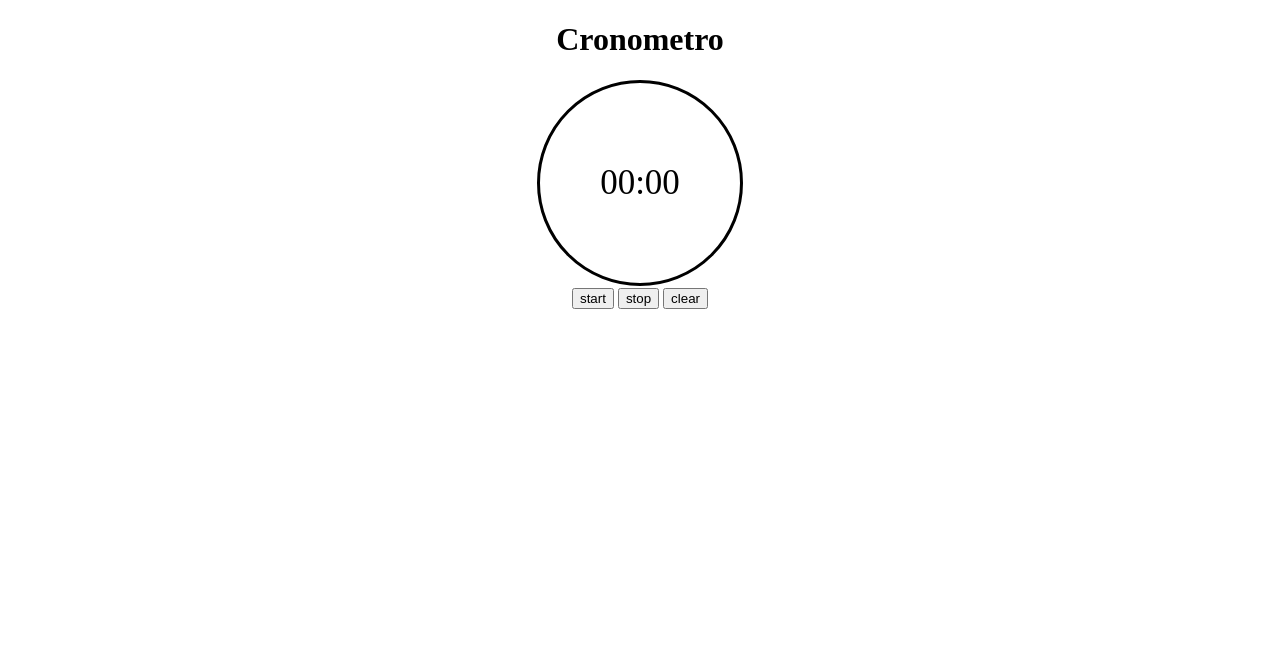
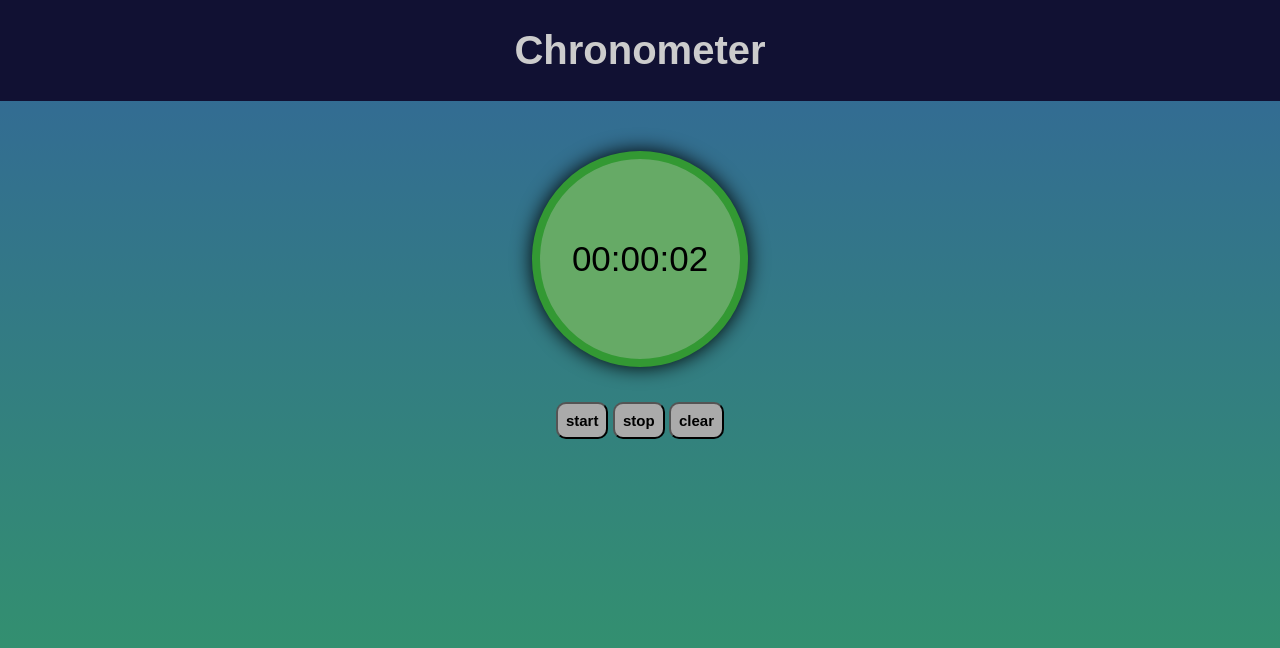
Before and after one commit to EhingerLeandro/Jscript.Cronometro, a plain HTML site: page index.html in a window 1280 px wide. Both pictures are taken after a click on the button "start". Drawn offline with Linux system fonts and the light colour scheme.

Commit message:
2° commit

```diff
--- a/index.html
+++ b/index.html
@@ -5,13 +5,15 @@
     <meta charset="UTF-8">
     <meta http-equiv="X-UA-Compatible" content="IE=edge">
     <meta name="viewport" content="width=device-width, initial-scale=1.0">
-    <title>Document</title>
+    <title>Chronometer</title>
 </head>
 <body>
-    <h1>Cronometro</h1>
+    <header>
+    <h1>Chronometer</h1>
+    </header>
     <div class="container">
         <div class="circulo">
-            <span id='numbers'>00:00</span>
+            <span id='crono_output'>00:00:00</span>
         </div>
         <div class="boton">
             <button id="start">start</button>
--- a/main.js
+++ b/main.js
@@ -2,24 +2,42 @@ const buttonStart= document.querySelector('#start');
 const buttonStop= document.querySelector("#stop");
 const buttonClear= document.querySelector("#clear");
 
-let time=0;
+let timer;
+let timeSeconds=0;
+let turnOff=true;
 
 //Crear función contador (Start)
-const Start =()=>{
-
+buttonStart.addEventListener("click", start);
+function start (){
+	if(turnOff ==true){
+		timer = setInterval(()=>{
+			timeSeconds++;
+			render()}, 1000);
+			turnOff=false;
+	}
 }
 
 //Crear función parar (Stop)
-const Stop = () =>{
-
+buttonStop.addEventListener("click", stop);
+function stop (){
+	clearInterval(timer);
+	turnOff=true;
 }
 
 //Crear función limpiar (Clear)
-const clear = ()=>{
-
+buttonClear.addEventListener("click", clear);
+function clear (){
+	clearInterval(timer);
+	timeSeconds=0;
+	crono_output.textContent = "00:00:00";
+	turnOff=true;
 }
 
 //Crear función render
-const render = ()=>{
-
+function render (){
+	const crono_output= document.querySelector("#crono_output");
+	let hours = parseInt(timeSeconds/3600);
+	let minutes = parseInt(timeSeconds/60);
+	let seconds = parseInt(timeSeconds%60);
+	crono_output.textContent = `${hours<10?"0":""}${hours}:${minutes<10?"0":""}${minutes}:${seconds<10?"0":""}${seconds}`
 }
--- a/style.css
+++ b/style.css
@@ -1,8 +1,25 @@
+body{
+    height: 100vh;
+    background: linear-gradient( #369,#396);
+    margin: 0px;
+    padding: 0px;
+    font-family:sans-serif;
+
+}
+
+header{
+    font-size:20px;
+    padding:1px;
+    background-color: #113;
+}
+
 h1{
     text-align:center;
+    color:#ccc;
 }
 
 .container{
+    margin-top:50px;
     display: flex;
     flex-flow:column;
     justify-content:center;
@@ -10,20 +27,36 @@ h1{
 }
 
 .circulo{
+    background-color: #6a6;
+    box-shadow: 0px 0px 20px 0px;
     justify-content:center;
     align-items: center;
-    border: 3px solid #000;
+    border: 8px solid #393;
     border-radius: 50%;
     width: 200px;
     height: 200px;
     display: flex;
 }
 
-#numbers{
+#crono_output{
     margin: auto;
     font-size: 35px;
 }
 
 .boton{
-    margin:2px;
+    margin-top:25px;
 }
+
+button{
+    font-weight: bold;
+    font-size:15px;
+    margin-top: 10px;
+    background-color:#aaa;
+    border-radius: 10px;
+    padding:8px;
+    transition: background-color 0.1s linear 1ms ;
+}
+
+button:active{
+    background-color: #666;
+}
```
